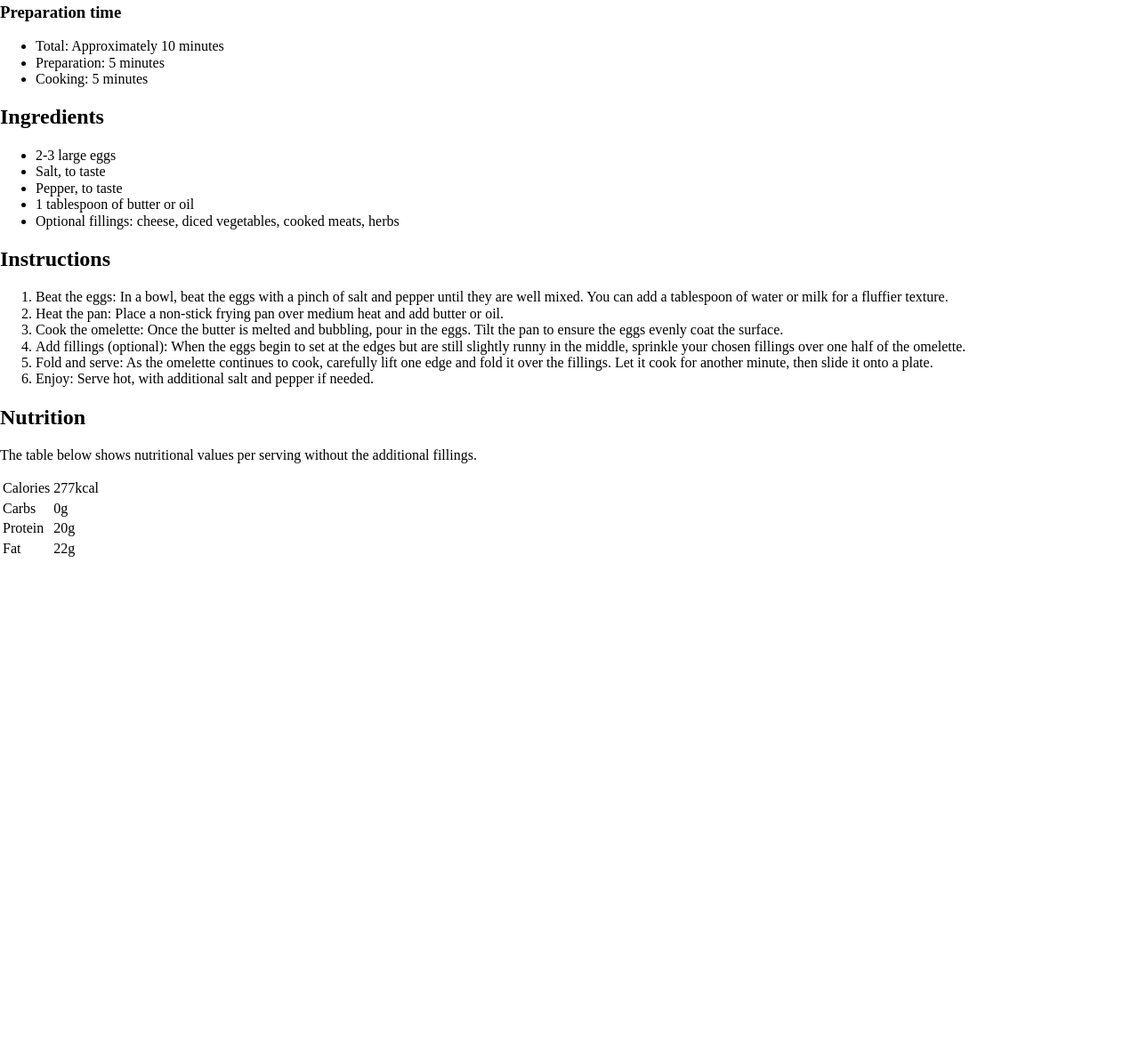
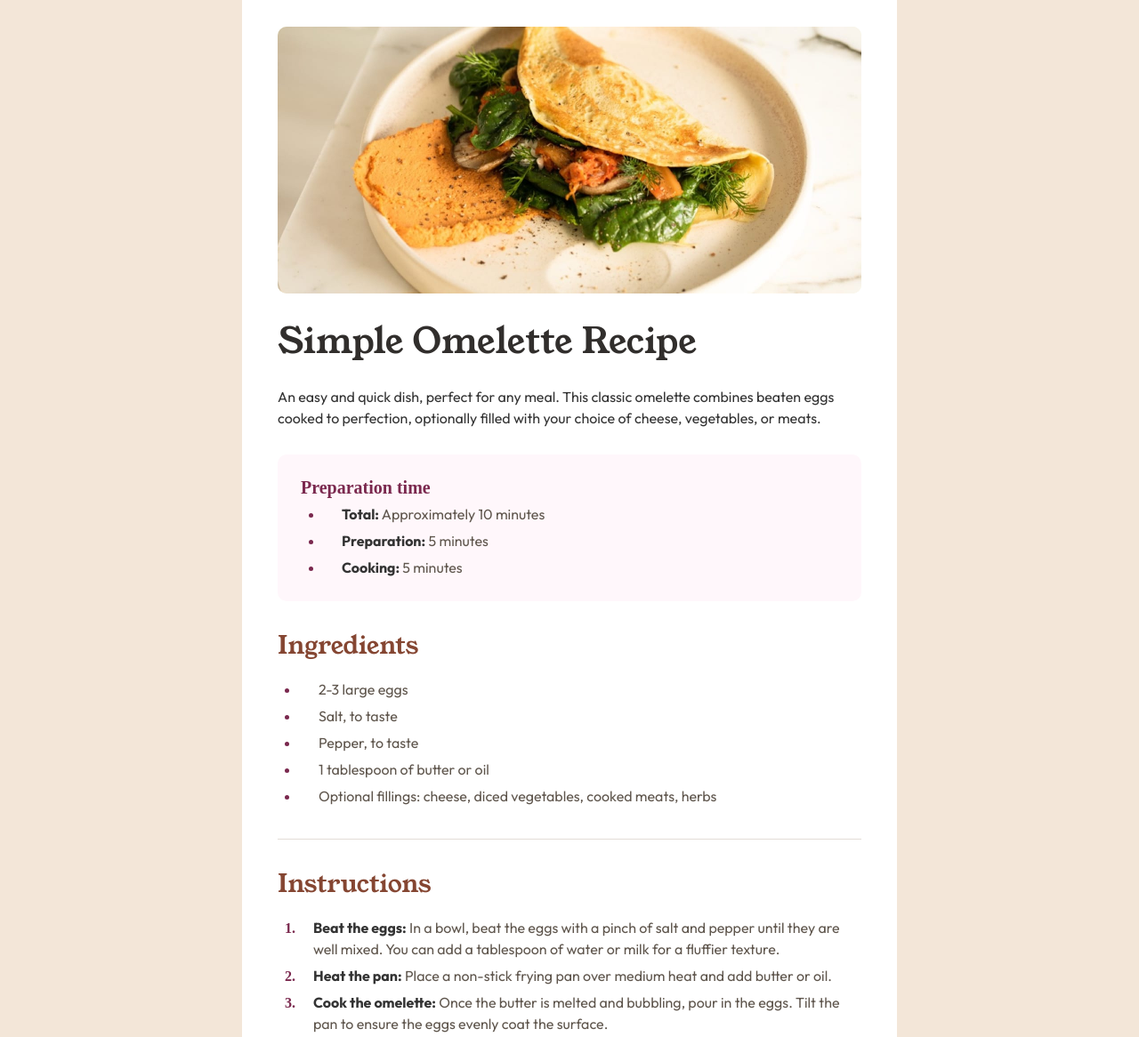
Before and after one commit to alvarommedia/Recipe-Page, a plain HTML site: page index.html in a window 1280 px wide. Shown: the part 132-1298 px from the top of the page at 89% size. Before the commit the page ends 800 px from the top, so only its background shows below. Drawn offline with Linux system fonts and the light colour scheme.

Commit message:
Desktop Desing

```diff
--- a/index.html
+++ b/index.html
@@ -4,6 +4,16 @@
     <meta charset="UTF-8" />
     <meta name="viewport" content="width=device-width, initial-scale=1.0" />
     <title>Recipe Page</title>
+    <link rel="preconnect" href="https://fonts.googleapis.com" />
+    <link rel="preconnect" href="https://fonts.gstatic.com" crossorigin />
+    <link
+      href="https://fonts.googleapis.com/css2?family=Young+Serif&display=swap"
+      rel="stylesheet"
+    />
+    <link
+      href="https://fonts.googleapis.com/css2?family=Outfit:wght@100..900&display=swap"
+      rel="stylesheet"
+    />
     <link
       rel="shortcut icon"
       href="assets/images/favicon.ico"
@@ -14,7 +24,11 @@
   </head>
   <body>
     <article class="recipe">
-      <img src="" alt="Recipe Img" class="recipe__image" />
+      <img
+        src="assets/images/image-omelette.jpeg"
+        alt="Recipe Image"
+        class="recipe__image"
+      />
       <h1 class="recipe__title">Simple Omelette Recipe</h1>
       <p class="recipe__description">
         An easy and quick dish, perfect for any meal. This classic omelette
@@ -24,51 +38,86 @@
       <section class="recipe__timing">
         <h3 class="timing__title">Preparation time</h3>
         <ul class="timing__list">
-          <li class="timing__list-item">Total: Approximately 10 minutes</li>
-          <li class="timing__list-item">Preparation: 5 minutes</li>
-          <li class="timing__list-item">Cooking: 5 minutes</li>
+          <li class="timing__list-item">
+            <span class="text__bold">Total:</span> Approximately 10 minutes
+          </li>
+          <li class="timing__list-item">
+            <span class="text__bold">Preparation:</span> 5 minutes
+          </li>
+          <li class="timing__list-item">
+            <span class="text__bold">Cooking:</span> 5 minutes
+          </li>
         </ul>
       </section>
       <section class="recipe__section ingredients">
         <h2 class="section__title ingredients__title">Ingredients</h2>
         <ul class="section__list ingredients__list">
-          <li class="ingredients__list-item">2-3 large eggs</li>
-          <li class="ingredients__list-item">Salt, to taste</li>
-          <li class="ingredients__list-item">Pepper, to taste</li>
-          <li class="ingredients__list-item">1 tablespoon of butter or oil</li>
-          <li class="ingredients__list-item">
-            Optional fillings: cheese, diced vegetables, cooked meats, herbs
+          <li class="section__list-item ingredients__list-item">
+            <span class="section__list-item-content"> 2-3 large eggs</span>
+          </li>
+          <li class="section__list-item ingredients__list-item">
+            <span class="section__list-item-content"> Salt, to taste</span>
+          </li>
+          <li class="section__list-item ingredients__list-item">
+            <span class="section__list-item-content"> Pepper, to taste</span>
+          </li>
+          <li class="section__list-item ingredients__list-item">
+            <span class="section__list-item-content">
+              1 tablespoon of butter or oil</span
+            >
+          </li>
+          <li class="section__list-item ingredients__list-item">
+            <span class="section__list-item-content">
+              Optional fillings: cheese, diced vegetables, cooked meats,
+              herbs</span
+            >
           </li>
         </ul>
       </section>
-      <section class="recipe__section instrucions">
-        <h2 class="section__title instrucions_title">Instructions</h2>
+      <section class="recipe__section instructions">
+        <h2 class="section__title instructions_title">Instructions</h2>
         <ol class="section__list instructions__list">
-          <li class="instructions__list-item">
-            Beat the eggs: In a bowl, beat the eggs with a pinch of salt and
-            pepper until they are well mixed. You can add a tablespoon of water
-            or milk for a fluffier texture.
+          <li class="section__list-item instructions__list-item">
+            <span class="section__list-item-content">
+              <span class="text__bold">Beat the eggs:</span> In a bowl, beat the
+              eggs with a pinch of salt and pepper until they are well mixed.
+              You can add a tablespoon of water or milk for a fluffier texture.
+            </span>
           </li>
-          <li class="instructions__list-item">
-            Heat the pan: Place a non-stick frying pan over medium heat and add
-            butter or oil.
+          <li class="section__list-item instructions__list-item">
+            <span class="section__list-item-content">
+              <span class="text__bold">Heat the pan:</span> Place a non-stick
+              frying pan over medium heat and add butter or oil.
+            </span>
           </li>
-          <li class="instructions__list-item">
-            Cook the omelette: Once the butter is melted and bubbling, pour in
-            the eggs. Tilt the pan to ensure the eggs evenly coat the surface.
+          <li class="section__list-item instructions__list-item">
+            <span class="section__list-item-content">
+              <span class="text__bold">Cook the omelette:</span> Once the butter
+              is melted and bubbling, pour in the eggs. Tilt the pan to ensure
+              the eggs evenly coat the surface.
+            </span>
           </li>
-          <li class="instructions__list-item">
-            Add fillings (optional): When the eggs begin to set at the edges but
-            are still slightly runny in the middle, sprinkle your chosen
-            fillings over one half of the omelette.
+          <li class="section__list-item instructions__list-item">
+            <span class="section__list-item-content">
+              <span class="text__bold">Add fillings (optional):</span> When the
+              eggs begin to set at the edges but are still slightly runny in the
+              middle, sprinkle your chosen fillings over one half of the
+              omelette.
+            </span>
           </li>
-          <li class="instructions__list-item">
-            Fold and serve: As the omelette continues to cook, carefully lift
-            one edge and fold it over the fillings. Let it cook for another
-            minute, then slide it onto a plate.
+          <li class="section__list-item instructions__list-item">
+            <span class="section__list-item-content">
+              <span class="text__bold">Fold and serve:</span> As the omelette
+              continues to cook, carefully lift one edge and fold it over the
+              fillings. Let it cook for another minute, then slide it onto a
+              plate.
+            </span>
           </li>
-          <li class="instructions__list-item">
-            Enjoy: Serve hot, with additional salt and pepper if needed.
+          <li class="section__list-item instructions__list-item">
+            <span class="section__list-item-content">
+              <span class="text__bold">Enjoy:</span> Serve hot, with additional
+              salt and pepper if needed.
+            </span>
           </li>
         </ol>
       </section>
@@ -79,6 +128,7 @@
           additional fillings.
         </p>
         <table class="nutrition__table">
+          <tbody class="nutrition__table-body">
             <tr class="nutrition__table-row">
               <td class="nutrition__table-key">Calories</td>
               <td class="nutrition__table-value">277kcal</td>
@@ -95,6 +145,7 @@
               <td class="nutrition__table-key">Fat</td>
               <td class="nutrition__table-value">22g</td>
             </tr>
+          </tbody>
         </table>
       </section>
     </article>
--- a/style.css
+++ b/style.css
@@ -0,0 +1,185 @@
+*{
+/*Box model stuff*/
+  margin: 0;
+  padding: 0;
+/*Miscellaneous*/
+  box-sizing: border-box;
+}
+body{
+/*Display stuff*/
+  display: flex;
+  align-items: center;
+  justify-content: center;
+/*Box model stuff*/
+  min-height: 100dvh;
+  background-color: hsl(30, 54%, 90%);
+}
+.text__bold{
+/*Typography stuff*/
+  font-family: "Outfit", sans-serif;;
+  font-weight: 700;
+/*Miscellaneous*/
+  line-height: 150%;
+  color: #333333;
+}
+.recipe{
+  /*Box model stuff*/
+  width: 736px;
+  padding: 2.5rem;
+  background-color: white;
+  margin-top: 7.625rem;
+  margin-bottom: 7.625rem;
+  border-radius: 10px;
+}
+.recipe__image{
+/*Box model stuff*/
+  width: 100%;
+  height: 300px;
+  border-radius: 10px;
+  background-color: beige;
+/*Miscellaneous*/
+  object-fit: fill;
+}
+.recipe__title{
+/*Typography stuff*/
+  font-family: "Young Serif", serif;
+  font-size: 2.5rem;
+  font-weight: 400;
+  color: #312E2C;
+}
+.recipe__description{
+/*Box model stuff*/
+  width: 100%;
+/*Typography stuff*/
+  font-family: "Outfit", sans-serif;
+  font-size: 1rem;
+  font-weight: 400;
+  text-wrap: balance;
+  color: #333333;
+/*Miscellaneous*/
+  line-height: 150%;
+
+}
+.recipe__timing{
+/*Box model stuff*/
+  margin-top: 1.8125rem;
+  padding: 1.625rem;
+  border-radius: 10px;
+  background-color: #FFF7FB;
+}
+.recipe__section{
+/*Box model stuff*/
+  margin-top: 2.25rem;
+}
+.section__title{
+/*Box model stuff*/
+  margin-bottom: 1.4375rem;
+/*Typography stuff*/
+  font-family: "Young Serif", serif;
+  font-size: 1.75rem;
+  font-weight: 400;
+  color: #854632;
+/*Miscellaneous*/
+  line-height: 100%;
+}
+.section__list{
+/*Box model stuff*/
+  padding-left: 0.5rem;
+/*Miscellaneous*/
+  list-style-position:inside;
+  margin-left: 2rem;
+  font-weight: 700;
+  text-indent: -2rem;
+}
+.section__list-item{
+  margin-top: 6px;
+  text-wrap: pretty;
+}
+.section__list-item::marker{
+  color: #7A284E;
+}
+
+.section__list-item-content{
+    padding-left: 1rem;
+    font-size: 1rem;
+    font-weight: 400;
+    font-family: "Outfit", sans-serif;
+    line-height: 150%;
+    color: #5F564D;
+}
+.timing__title{
+/*Typography stuff*/
+  font-size: 1.25rem;
+  font-weight: 600;
+  color: #7A284E;
+}
+.timing__list{
+/*Miscellaneous*/
+  padding-inline: 1.625rem;
+}
+.timing__list-item{
+/*Box model stuff*/
+  margin-top: 6px;
+/*Typography stuff*/
+  font-family: "Outfit", sans-serif;
+  font-size: 1rem;
+  font-weight: 400;
+  color: #5F564D;
+/*Miscellaneous*/
+  line-height: 150%;
+  padding-inline: 20px;
+
+}
+.timing__list-item::marker{
+  color: #7A284E;
+}
+.instructions{
+  padding-top: 2.25rem;
+  padding-bottom: 2.25rem;
+  border-top: 1px solid #E3DDD7;
+  border-bottom: 1px solid #E3DDD7;
+}
+.nutrition{
+
+}
+.nutrition__title{
+
+}
+.nutrition__text{
+  font-family: "Outfit", sans-serif;
+  font-size: 1rem;
+  font-weight: 400;
+  text-wrap: balance;
+  color: #5F564D;
+}
+.nutrition__table{
+  width: 100%;
+  margin-top: 1.5625rem;
+  border-collapse: collapse;
+}
+.nutrition__table-body{
+  width: 100%;
+}
+.nutrition__table-row{
+  width: 100%;
+  height: 36px;
+  border-bottom: 1px solid #E3DDD7;
+}
+.nutrition__table-key{
+  font-family: "Outfit", sans-serif;
+  font-size: 1rem;
+  font-weight: 400;
+  text-wrap: balance;
+  color: #333333;
+  padding-left: 1.875rem;
+}
+.nutrition__table-value{
+  /*Typography stuff*/
+  font-family: "Outfit", sans-serif;;
+  font-weight: 700;
+  /*Miscellaneous*/
+  line-height: 150%;
+  color: #854632;
+  padding-right: 1.875rem;
+
+}
```
Lines whose indentation alone changed are shown as unchanged.
